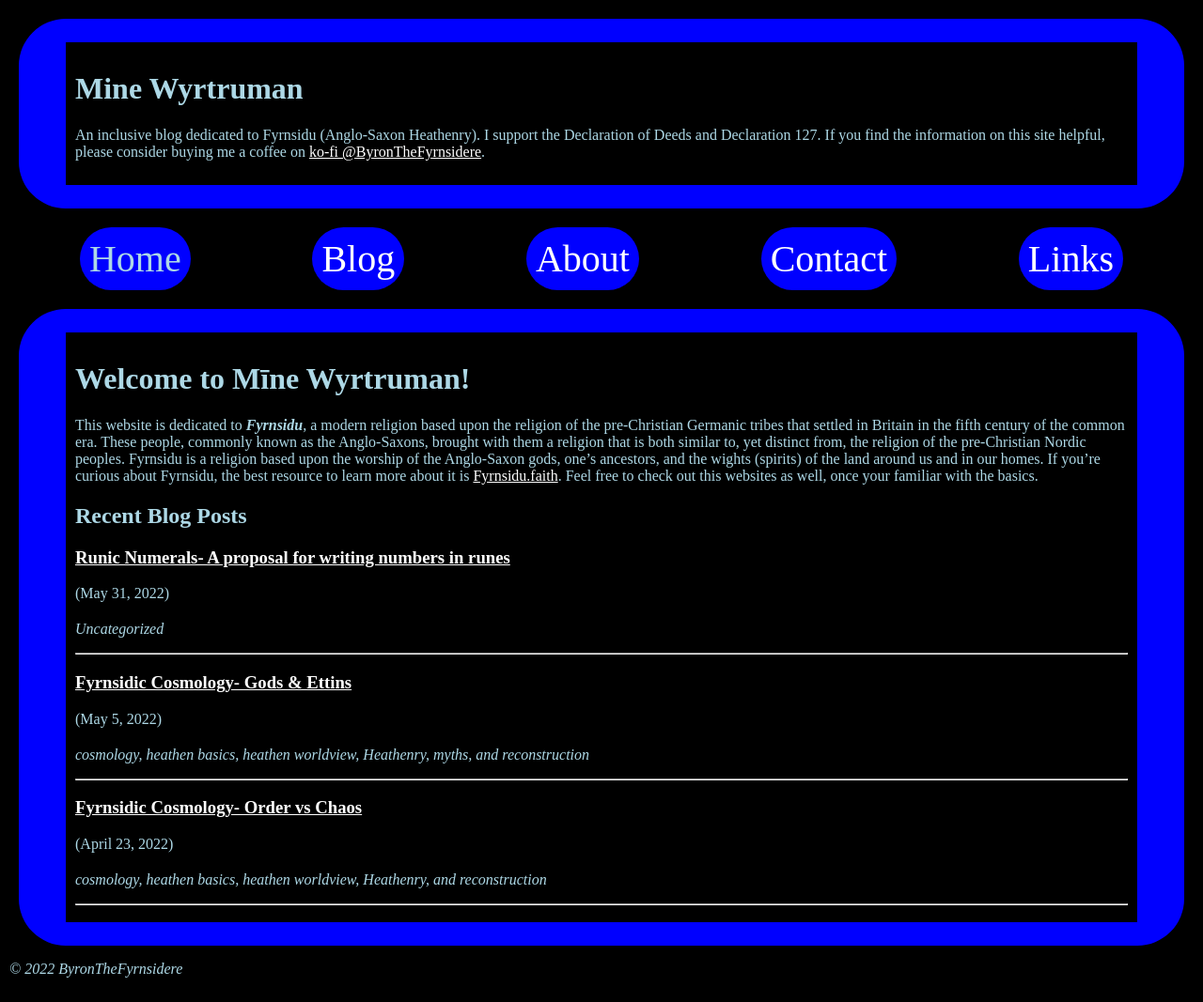
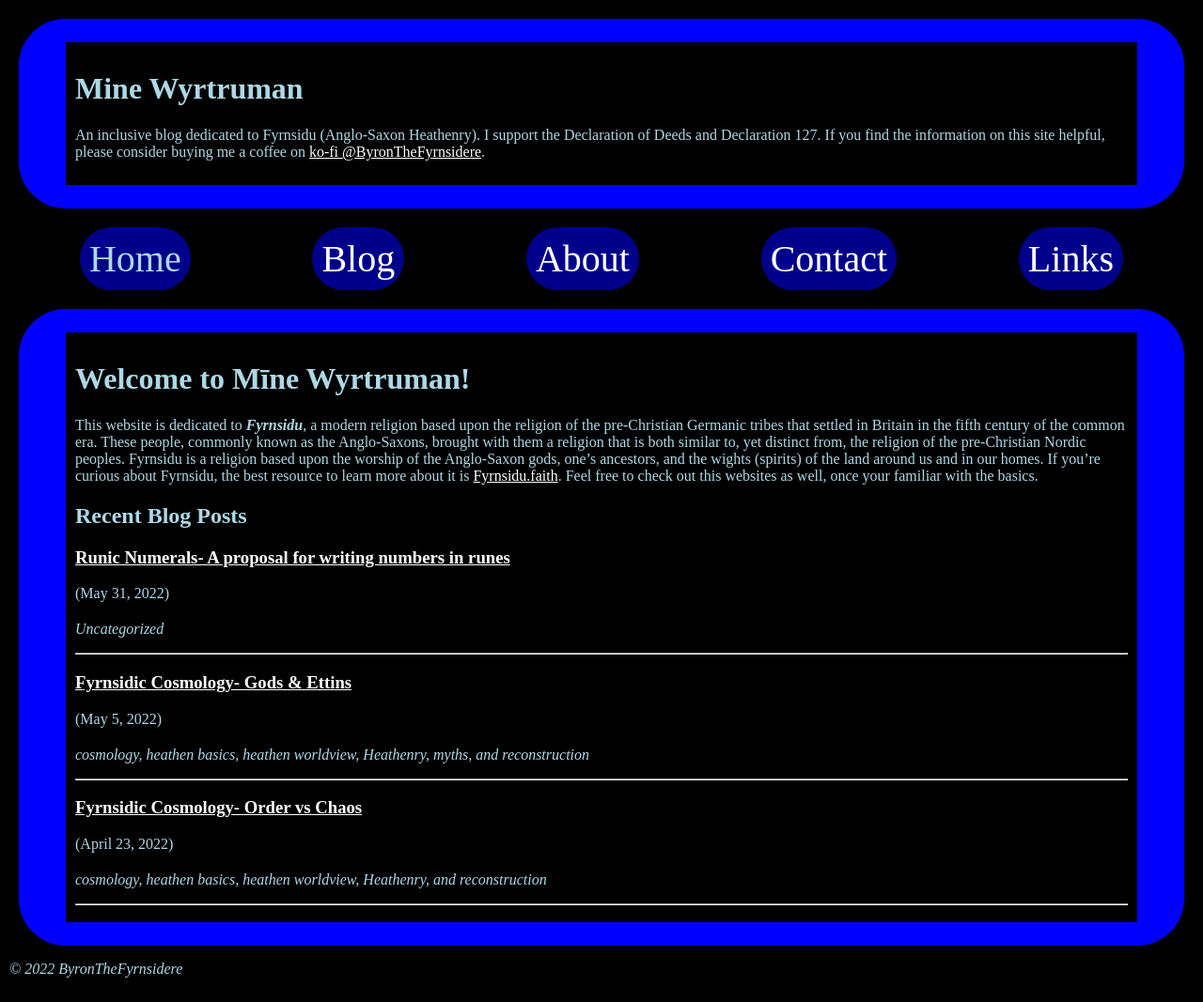
Before and after one commit to byronpendason/byronpendason.github.io, a Jekyll site: the page built from index.md, in a window 1280 px wide. Shown: the whole page at 94% size. Built offline with Jekyll 4.4.1, drawn with Linux system fonts in a browser that asks for light colours; our own code applies the rules of GitHub Pages for plain Markdown files; comment, search, counter and statistics services are not loaded.

Commit message:
Update default.html

```diff
--- a/_layouts/default.html
+++ b/_layouts/default.html
@@ -33,7 +33,7 @@
         margin-left: auto;
         margin-right: auto;
         padding: 10px;
-        background-color: blue;
+        background-color: darkblue;
         color: black;
         border-radius: 50px;
       }
```
